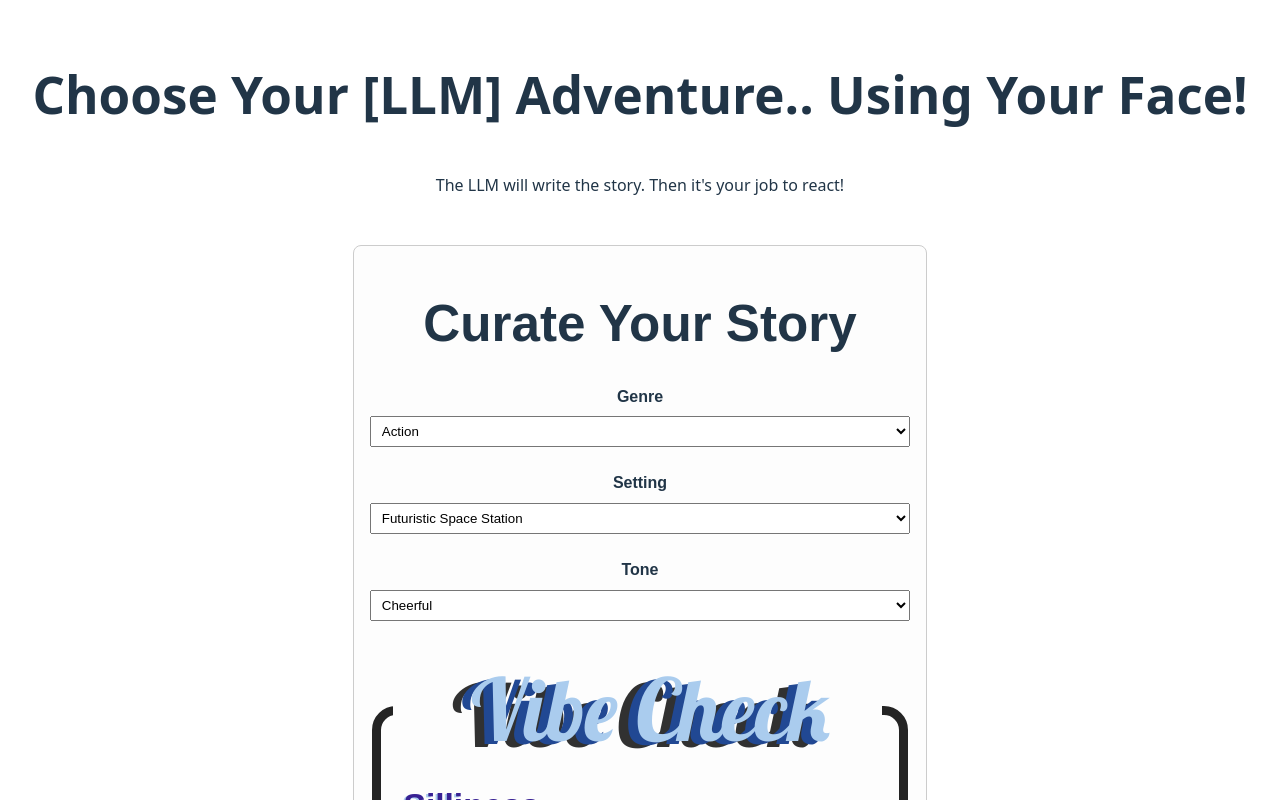
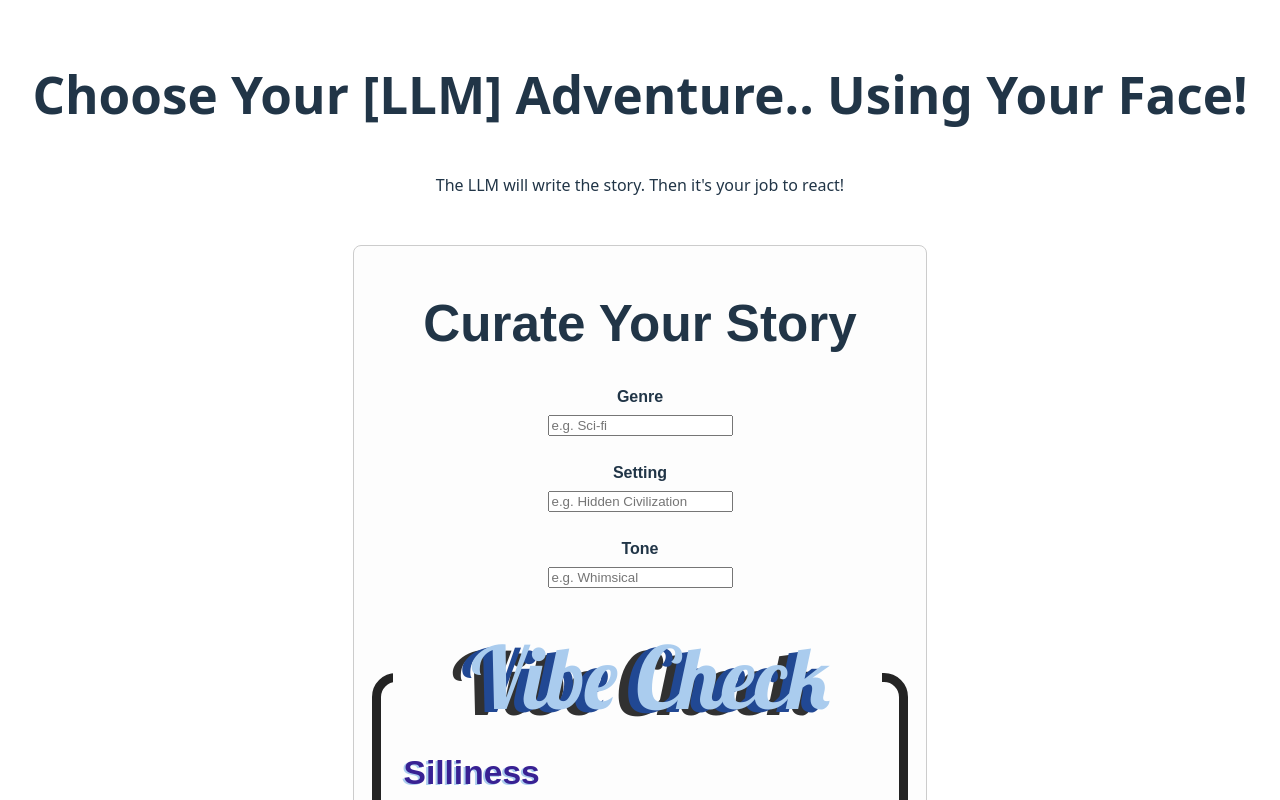
Before and after one commit to aadriien/choose-your-llm-face-adventure, a Svelte app: page / in a window 1280 px wide. Shown: the top 800 px of the page. Built offline with nearby package versions, Linux system fonts and the light colour scheme.

Commit message:
Replaced dropdowns with more user-friendly datalists, & also added story settings

```diff
--- a/src/components/VibeCuration.svelte
+++ b/src/components/VibeCuration.svelte
@@ -29,6 +29,7 @@
         "Superhero Dystopia", "Everything is a Cartoon",
         "Frogs in Swamps", "Secret Mushroom Society",
         "Alien Suburbia", "Monster Building Factory",
+        "Cheese and Bread Land", "Cloud City",
     ];
     const tones = [
         "Cheerful", "Comedic",
@@ -63,29 +64,50 @@
 
     <section class="input-group">
         <label>Genre</label>
-        <select bind:value={genre}>
+        <input
+            type="text"
+            placeholder="e.g. Sci-fi"
+            bind:value={genre}
+            list="genres-options"
+            name="genre"
+        />
+        <datalist id="genres-options">
         {#each genres as g}
-            <option>{g}</option>
+            <option value={g} />
         {/each}
-        </select>
+        </datalist>
     </section>
 
     <section class="input-group">
         <label>Setting</label>
-        <select bind:value={setting}>
+        <input
+            type="text"
+            placeholder="e.g. Hidden Civilization"
+            bind:value={setting}
+            list="settings-options"
+            name="setting"
+        />
+        <datalist id="settings-options">
         {#each settings as s}
-            <option>{s}</option>
+            <option value={s} />
         {/each}
-        </select>
+        </datalist>
     </section>
 
     <section class="input-group">
         <label>Tone</label>
-        <select bind:value={tone}>
+        <input
+            type="text"
+            placeholder="e.g. Whimsical"
+            bind:value={tone}
+            list="tones-options"
+            name="tone"
+        />
+        <datalist id="tones-options">
         {#each tones as t}
-            <option>{t}</option>
+            <option value={t} />
         {/each}
-        </select>
+        </datalist>
     </section>
 
     <fieldset class="equalizer">
```
Lines whose indentation alone changed are shown as unchanged.
